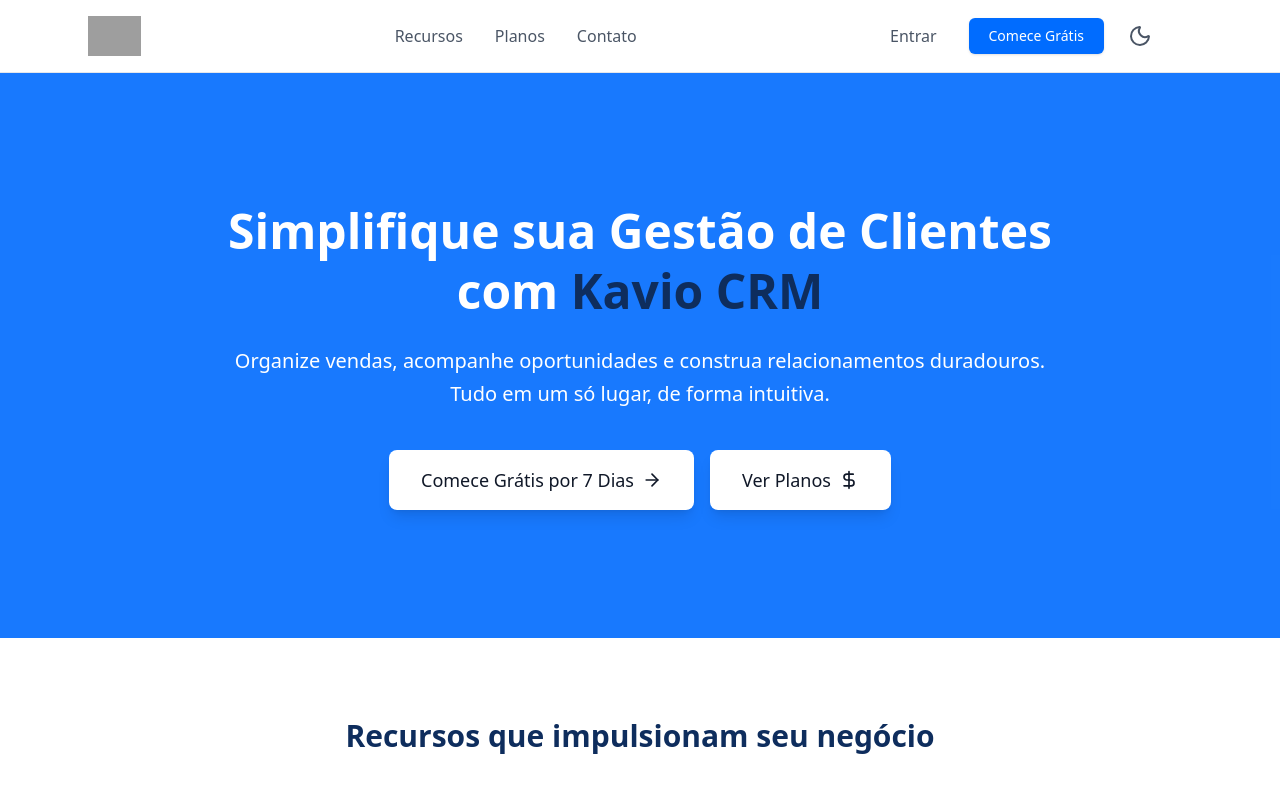
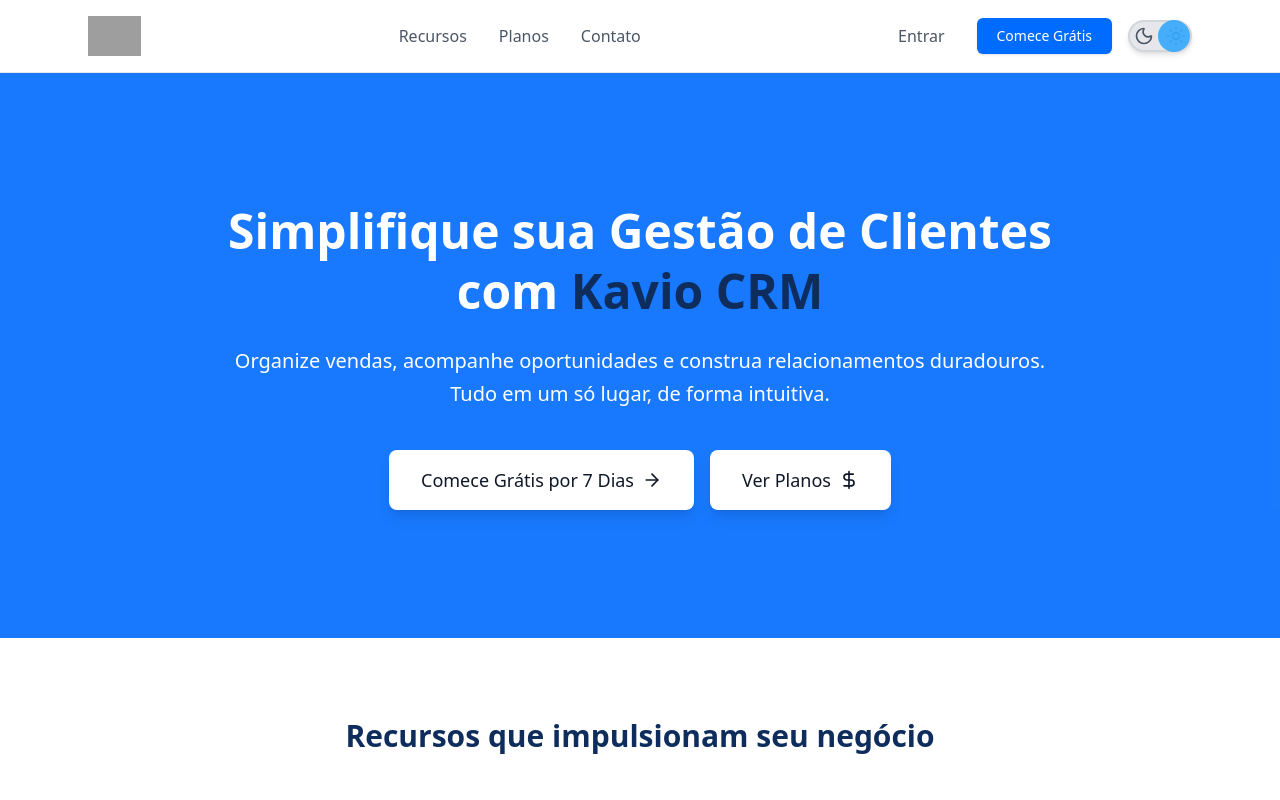
Before and after one commit to Cavaleiros-Templarios/projeto_03_frontend, a React (Vite) app: page / in a window 1280 px wide. Shown: the top 800 px of the page. Built offline with nearby package versions, Linux system fonts and the light colour scheme; no server answers; grey boxes are pictures that could not be loaded.

Commit message:
:wrench: Adição do botão Light Dark Mode  na pagina de inicio

```diff
--- a/src/pages/inicio/Inicio.tsx
+++ b/src/pages/inicio/Inicio.tsx
@@ -113,17 +113,22 @@
               Comece Grátis
             </Link>
 
-            {/* Dark Mode Toggle Button */}
+            {/* Botão de tema escuro/claro */}
             <button
               onClick={toggleDarkMode}
-              className="p-2 pr-10 rounded-full text-gray-600 hover:bg-gray-100 dark:text-gray-300 dark:hover:bg-gray-800 transition-colors"
+              className="relative p-2 w-16 h-8 flex items-center justify-between rounded-full bg-gray-200 dark:bg-gray-800 border-2 border-gray-300 dark:border-gray-600 transition-all duration-300 ease-in-out shadow-md hover:shadow-lg focus:outline-none"
               title="Alternar tema"
             >
-              {darkMode ? (
-                <Sun size={24} className="text-yellow-500" />
-              ) : (
-                <Moon size={24} className="text-gray-600" />
-              )}
+              {/* Ícone da lua (escuro) */}
+              <Moon size={20} className={`absolute left-1 transition-all duration-300 ${darkMode ? 'text-gray-300' : 'text-gray-600'}`} />
+
+              {/* Ícone do sol (claro) */}
+              <Sun size={20} className={`absolute right-1 transition-all duration-300 ${darkMode ? 'text-[#eaee13]' : 'text-gray-400'}`} />
+
+              {/* Fundo que se move com a transição */}
+              <div
+                className={`absolute w-8 h-8 rounded-full bg-[#1E9FFF] transition-all duration-300 ease-in-out opacity-80 ${darkMode ? 'left-0' : 'right-0'}`}
+              />
             </button>
           </div>
         </div>
--- a/src/services/Service.ts
+++ b/src/services/Service.ts
@@ -1,7 +1,7 @@
 import axios from "axios";
 
 const api = axios.create({
-    baseURL: import.meta.env.VITE_API_URL
+    baseURL: "https://projeto03backend-production.up.railway.app"
 })
 
 export const cadastrarUsuario = async (url: string, dados: object, setDados: Function) => {
```
